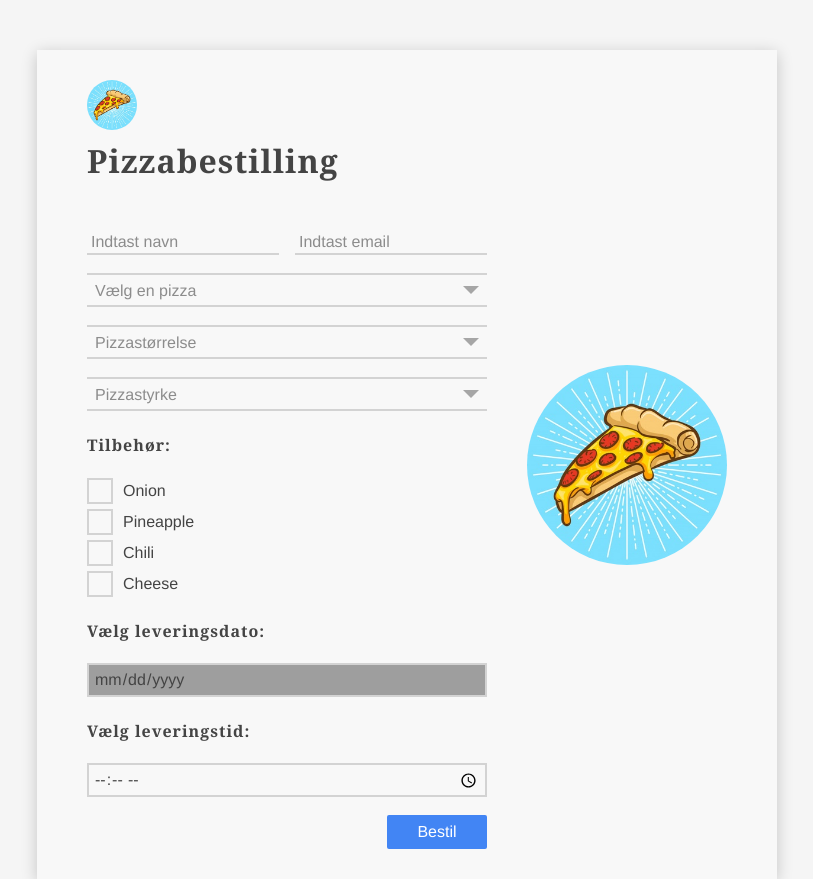
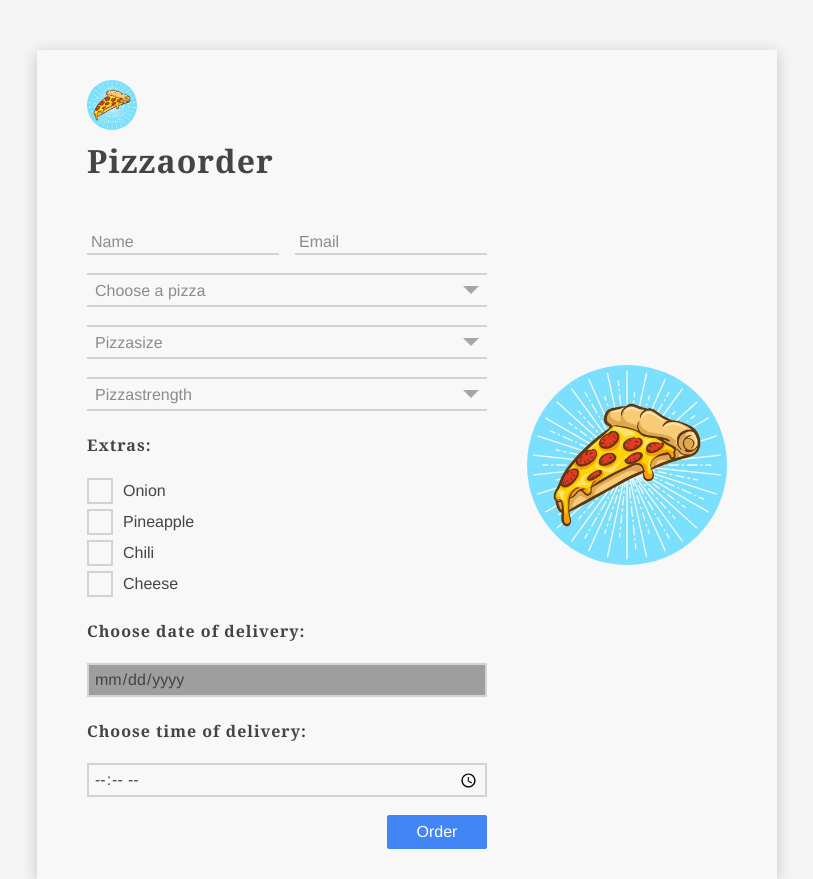
Before and after one commit to senner007/simple-form, a website built with Parcel: page index.html in a window 1280 px wide. Shown: the whole page, without its empty margins (233-1046 px from the left). Built offline with nearby package versions, Linux system fonts and the light colour scheme; grey boxes are pictures that could not be loaded.

Commit message:
to english

```diff
--- a/index.html
+++ b/index.html
@@ -6,7 +6,7 @@
     <meta name="viewport" content="width=device-width, initial-scale=1.0">
     <meta http-equiv="X-UA-Compatible" content="ie=edge">
 
-    <title>Pizzabestilling</title>
+    <title>Pizzaorder</title>
 </head>
 
 <body>
@@ -22,7 +22,7 @@
 
         <div id="form-container">
             <img class="img-small" src="./assets/pizza.jpg" alt="">
-            <h1>Pizzabestilling</h1>
+            <h1>Pizzaorder</h1>
 
             <br>
 
@@ -30,9 +30,9 @@
 
                 <section id="text-section">
                     <input type="text" class="text-input" autocomplete="off" spellcheck="false" tabindex="0" aria-label="Fornavn"
-                        name="navn" value="" id="navn" data-initial-value="" placeholder="Indtast navn" required>
+                        name="navn" value="" id="navn" data-initial-value="" placeholder="Name" required>
                     <input type="email" class="text-input" autocomplete="off" spellcheck="false" tabindex="0"
-                        aria-label="Fornavn" name="email" value="" id="email" data-initial-value="" placeholder="Indtast email"
+                        aria-label="Fornavn" name="email" value="" id="email" data-initial-value="" placeholder="Email"
                         required>
                 </section>
 
@@ -40,9 +40,9 @@
 
                 <section class="pizza-select">
                     <select name="pizza-type" required>
-                        <option selected disabled value="">Vælg en pizza</option>
-                        <option>Pizza med slik</option>
-                        <option>Pizza uden slik</option>
+                        <option selected disabled value="">Choose a pizza</option>
+                        <option>Pizza with candy</option>
+                        <option>Pizza without slik</option>
                     </select>
                 </section>
 
@@ -50,10 +50,10 @@
 
                 <section class="pizza-select">
                     <select name="pizza-size" required>
-                        <option selected disabled value="">Pizzastørrelse</option>
-                        <option>Barn</option>
+                        <option selected disabled value="">Pizzasize</option>
+                        <option>Small</option>
                         <option>Normal</option>
-                        <option>Familie</option>
+                        <option>Family</option>
                     </select>
                 </section>
 
@@ -61,18 +61,18 @@
 
                 <section class="pizza-select">
                     <select name="pizza-hotness" required>
-                        <option selected disabled value="">Pizzastyrke</option>
+                        <option selected disabled value="">Pizzastrength</option>
                         <option>Mild</option>
                         <option>Normal</option>
                         <option>hot</option>
                         <option>Extra hot</option>
-                        <option>Dødelig</option>
+                        <option>Deadly</option>
                     </select>
                 </section>
 
                 <br>
 
-                <h4>Tilbehør:</h4>
+                <h4>Extras:</h4>
 
                 <section id="checkbox-section">
                     <div class="checkbox-container">
@@ -107,25 +107,25 @@
 
                 <br>
 
-                <h4>Vælg leveringsdato:</h4>
+                <h4>Choose date of delivery:</h4>
                 <section class="timedate-select">
-                    <input lang="da" placeholder="åååå-mm-dd" type="date" name="leveringsdato" id="leveringsdato"
+                    <input lang="en" placeholder="dd-mm-yyyy" type="date" name="deliverydate" id="deliverydate"
                         required>
                 </section>
 
                 <br>
 
-                <h4>Vælg leveringstid:</h4>
+                <h4>Choose time of delivery:</h4>
 
                 <section class="timedate-select">
-                    <input type="time" name="tid" placeholder="tt:mm (eksempel: 21:00)" required pattern="^([0-9]|0[0-9]|1[0-9]|2[0-3]):[0-5][0-9]$"
-                        title="tt:mm (eksempel: 21:00)" />
+                    <input type="time" name="time" placeholder="tt:mm (example: 21:00)" required pattern="^([0-9]|0[0-9]|1[0-9]|2[0-3]):[0-5][0-9]$"
+                        title="tt:mm (example: 21:00)" />
                 </section>
 
                 <br>
 
                 <div id="submit-button">
-                    <input type="submit" value="Bestil" name="submit" />
+                    <input type="submit" value="Order" name="submit" />
                 </div>
                 <input type="hidden" name="navn" value="fdf">
             </form>
```
